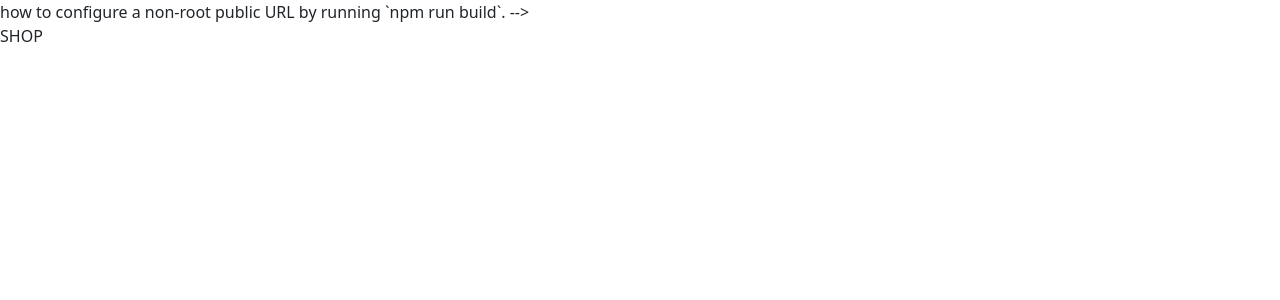
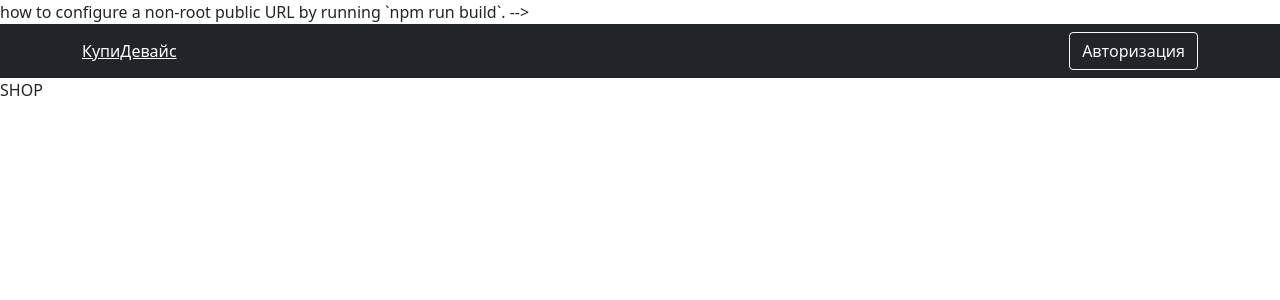
Before and after one commit to rumeone/pern-project, a React (Create React App) app in the folder client/: page / in a window 1280 px wide. Shown: the top 300 px of the page. Built offline with nearby package versions, Linux system fonts and the light colour scheme.

Commit message:
Add navbar

```diff
--- a/client/src/App.js
+++ b/client/src/App.js
@@ -1,11 +1,13 @@
 import React from 'react'
 import {BrowserRouter} from "react-router-dom";
 import AppRouter from "./components/AppRouter";
+import NavBar from "./components/NavBar";
 
 
 const App = () => {
   return (
       <BrowserRouter>
+        <NavBar />
           <AppRouter />
       </BrowserRouter>
   );
--- a/client/src/components/NavBar.js
+++ b/client/src/components/NavBar.js
@@ -1 +1,33 @@
-пш
+import React from 'react';
+import { useContext } from 'react';
+import {Context} from "../index";
+import {Button, Container, Nav, Navbar} from "react-bootstrap";
+import {SHOP_ROUTE} from "../utlis/consts";
+import NavLink from "react-router-dom/es/NavLink";
+import {observer} from "mobx-react-lite";
+
+const NavBar = observer(() => {
+    const {user} = useContext(Context);
+
+    return (
+        <Navbar bg="dark" variant="dark">
+            <Container>
+                <NavLink style={{color:'white'}} to={SHOP_ROUTE}>КупиДевайс</NavLink>
+                {user.isAuth ?
+                    <Nav className="ml-auto" style={{color: 'white'}}>
+                        <Button variant={"outline-light"}>
+                            Админ панель
+                        </Button>
+                        <Button variant={"outline-light"} className = "ml-4" onClick={() => user.setIsAuth(false)}>Выйти</Button>
+                    </Nav>
+                    :
+                    <Nav className="ml-auto" style={{color: 'white'}}>
+                        <Button variant={"outline-light"}  onClick={() => user.setIsAuth(true)}>Авторизация</Button>
+                    </Nav>
+                }
+            </Container>
+        </Navbar>
+    );
+});
+
+export default NavBar;
```
